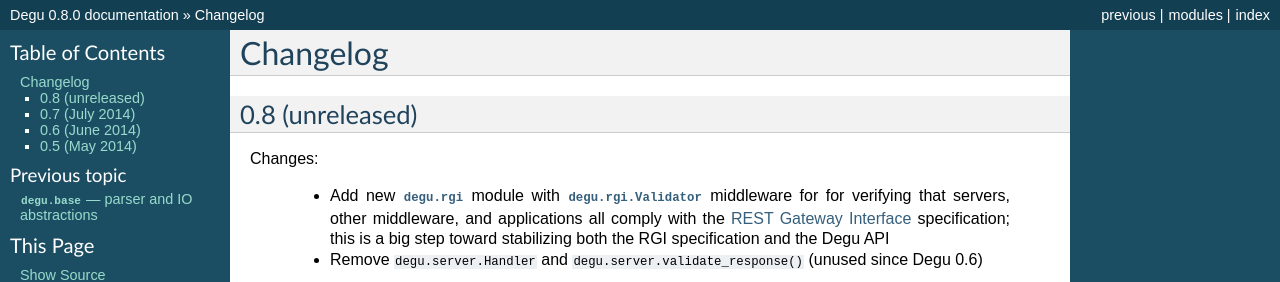
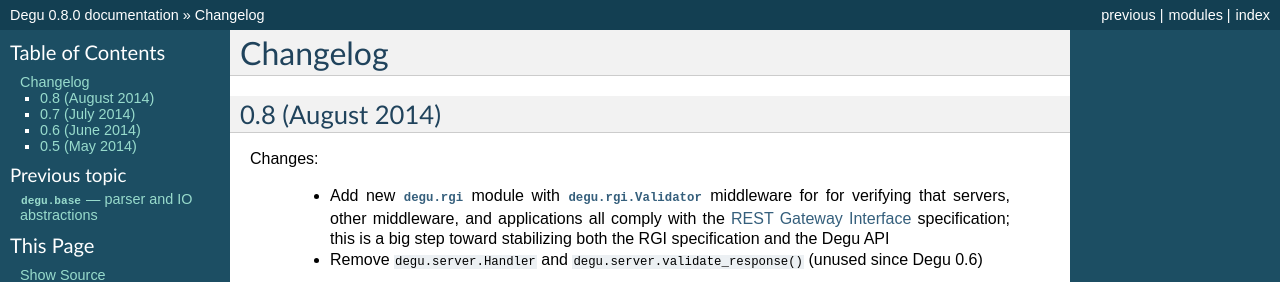
Before and after one commit to json420/degu, a Sphinx documentation site: the page built from doc/changelog.rst, in a window 1280 px wide and 900 px high. Shown: the top 282 px of the window. Built offline with Sphinx 7.4.7, drawn with Linux system fonts in a browser that asks for light colours.

Commit message:
Release 0.8

```diff
--- a/doc/changelog.rst
+++ b/doc/changelog.rst
@@ -2,8 +2,8 @@
 =========
 
 
-0.8 (unreleased)
-----------------
+0.8 (August 2014)
+-----------------
 
 Changes:
 
```
